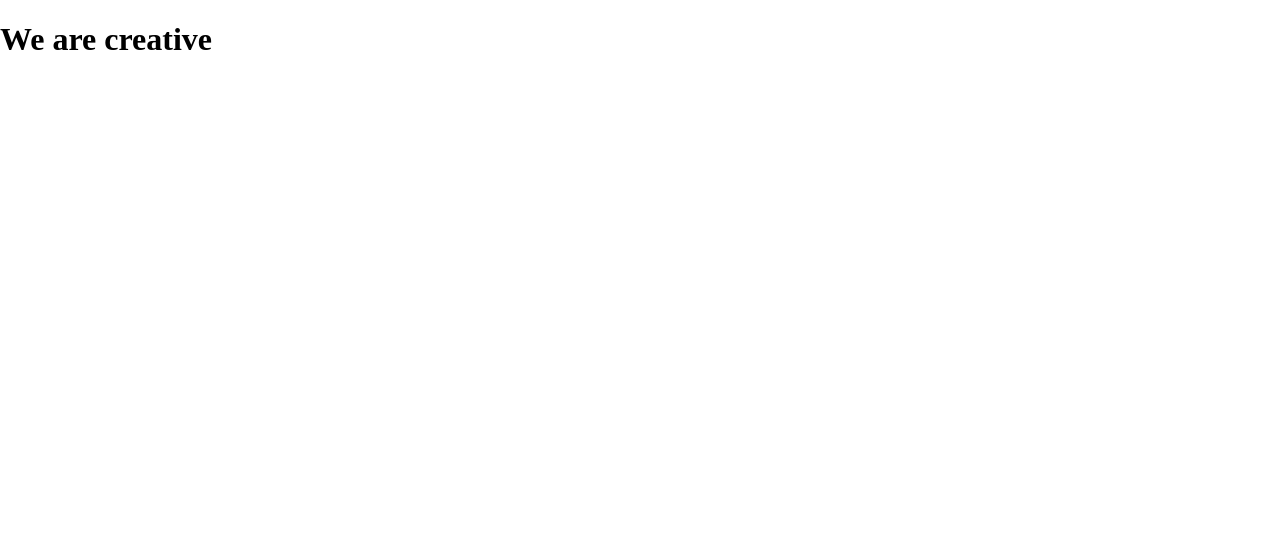
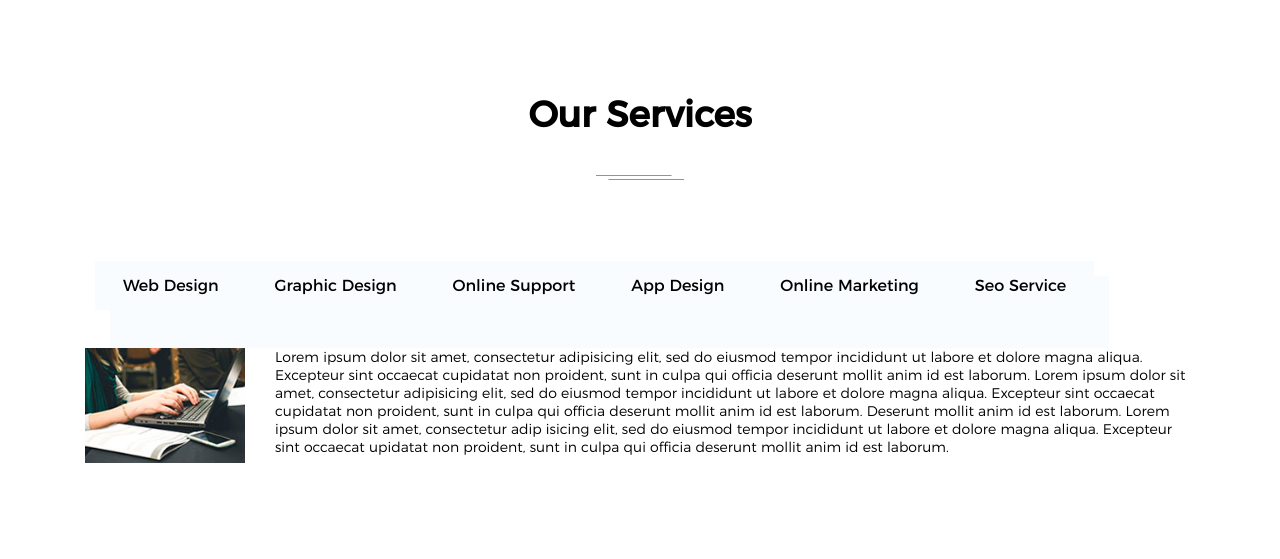
Before and after one commit to viktoromelchuk/umlanding, a plain HTML site: page index.html in a window 1280 px wide. Drawn offline with Linux system fonts and the light colour scheme; files whose address does not match are found by name.

Commit message:
Kostya-dev

```diff
--- a/css/style.css
+++ b/css/style.css
@@ -14,39 +14,9 @@ body{
 
 /*---------------------*/
 /*==== Fonts Start ====*/
-@font-face {
-	font-family: 'Montserrat-Regular';
-	src:
-		url('../fonts/Montserrat-Regular.eot?#iefix') format('embedded-opentype'),
-		url('../fonts/Montserrat-Regular.otf')  format('opentype'),
-		url('../fonts/Montserrat-Regular.woff') format('woff'),
-		url('../fonts/Montserrat-Regular.ttf')  format('truetype'),
-		url('../fonts/Montserrat-Regular.svg#Montserrat-Regular') format('svg');
-	font-weight: normal;
-	font-style: normal;
-}
-@font-face {
-	font-family: 'Montserrat-Light';
-	src:
-		url('../fonts/Montserrat-Light.eot?#iefix') format('embedded-opentype'),
-		url('../fonts/Montserrat-Light.otf')  format('opentype'),
-		url('../fonts/Montserrat-Light.woff') format('woff'),
-		url('../fonts/Montserrat-Light.ttf')  format('truetype'),
-		url('../fonts/Montserrat-Light.svg#Montserrat-Light') format('svg');
-	font-weight: normal;
-	font-style: normal;
-}
-@font-face {
-	font-family: 'Montserrat-Bold';
-	src:
-		url('../fonts/Montserrat-Bold.eot?#iefix') format('embedded-opentype'),
-		url('../fonts/Montserrat-Bold.otf')  format('opentype'),
-		url('../fonts/Montserrat-Bold.woff') format('woff'),
-		url('../fonts/Montserrat-Bold.ttf')  format('truetype'),
-		url('../fonts/Montserrat-Bold.svg#Montserrat-Bold') format('svg');
-	font-weight: normal;
-	font-style: normal;
-}
+
+
+
 /*==== Fonts End ====*/
 /*-------------------*/
 
@@ -82,7 +52,117 @@ body{
 
 /*---------------------------------*/
 /*==== Section #services Start ====*/
+@font-face {
+	font-family: 'Montserrat-Regular';
+	src:
+			url('../fonts/Montserrat-Regular.eot?#iefix') format('embedded-opentype'),
+			url('../fonts/Montserrat-Regular.otf')  format('opentype'),
+			url('../fonts/Montserrat-Regular.woff') format('woff'),
+			url('../fonts/Montserrat-Regular.ttf')  format('truetype'),
+			url('../fonts/Montserrat-Regular.svg#Montserrat-Regular') format('svg');
+	font-weight: normal;
+	font-style: normal;
+}
+@font-face {
+	font-family: 'Montserrat-Light';
+	src:
+			url('../fonts/Montserrat-Light.eot?#iefix') format('embedded-opentype'),
+			url('../fonts/Montserrat-Light.otf')  format('opentype'),
+			url('../fonts/Montserrat-Light.woff') format('woff'),
+			url('../fonts/Montserrat-Light.ttf')  format('truetype'),
+			url('../fonts/Montserrat-Light.svg#Montserrat-Light') format('svg');
+	font-weight: normal;
+	font-style: normal;
+}
+@font-face {
+	font-family: 'Montserrat-Bold';
+	src:
+			url('../fonts/Montserrat-Bold.eot?#iefix') format('embedded-opentype'),
+			url('../fonts/Montserrat-Bold.otf')  format('opentype'),
+			url('../fonts/Montserrat-Bold.woff') format('woff'),
+			url('../fonts/Montserrat-Bold.ttf')  format('truetype'),
+			url('../fonts/Montserrat-Bold.svg#Montserrat-Bold') format('svg');
+	font-weight: normal;
+	font-style: normal;
+}
 
+
+
+
+
+
+#services .container{
+	margin:0 auto;
+	background-color: #ffffff;
+}
+#services ul{
+	list-style: none;
+
+}
+#services h1{
+	text-align: center;
+	font-family: 'Montserrat-Regular';
+	font-size: 36px;
+	margin-top: 92px;
+
+}
+#services .lines {
+	text-align: center;
+	margin-top: 25px;
+}
+
+#services ul{
+	margin-top: 92px;
+}
+#services li{
+	display: inline;
+	font-family: 'Montserrat-Regular';
+	font-size: 16px;
+	width: auto;
+	height: 72px;
+	background-color: #f8fcfe;
+	/*padding-right: 15px;*/
+	/*padding-left: 15px;*/
+	max-width: 100%;
+}
+
+#services li a {
+	display: inline;
+	padding: 15px 28px;
+	background: white;
+	color:black;
+	text-decoration: none;
+	/*position: relative;*/
+	background-color: #f8fcfe;
+	max-width: 100%;
+	margin-left: -30px;
+}
+
+#services .work{
+	max-width: 100%;
+}
+
+#services .lorem{
+	font-size: 14px;
+	font-family: 'Montserrat-Light';
+	margin-bottom: 100px;
+}
+
+#services li a:hover{
+	width: 100%;
+	background-color:#18cfab;
+	color:white;
+	text-align: center;
+
+}
+#services .work{
+	max-width: 100%;
+	/*margin-left: 20px;*/
+}
+#services li a:before{
+	background-image: url('../img/rectangle.png');
+
+}
 /*==== Section #services End ====*/
 /*-------------------------------*/
 
--- a/index.html
+++ b/index.html
@@ -9,7 +9,7 @@
 </head>
 <body>
 	<header>
-		<h1 class="page-title">We are creative</h1>
+		<!--<h1 class="page-title">We are creative</h1>-->
 	</header>
 	<main>
 		<section id="blocks">
@@ -30,6 +30,48 @@
 		</section>
 		<section id="services">
 			<!-- Our Services-->
+
+			<div class="container">
+				<div class="row">
+
+					<h1 class="our-service">Our Services</h1>
+
+				</div>
+				<div class="row">
+
+					<p class="lines"><img src="img/vert-lines.png" alt="lines"></p>
+				</div>
+
+				<div class="row">
+
+					<ul class="main-menu ">
+						<li class="section-menu col-2"><a href="#" class="first" >Web Design</a></li>
+						<li class="section-menu col-2"><a href="#" class="second">Graphic Design</a></li>
+						<li class="section-menu col-2"><a href="#" class="third">Online Support</a></li>
+						<li class="section-menu col-2"><a href="#" class="fourth">App Design</a></li>
+						<li class="section-menu col-2"><a href="#" class="fifth">Online Marketing</a></li>
+						<li class="section-menu col-2"><a href="#" class="six">Seo Service</a></li>
+					</ul>
+				</div>
+
+				<div class="row">
+					<img src="img/work.png" alt="work" class="work  col-2">
+					<span class="lorem col-10">
+						Lorem ipsum dolor sit amet, consectetur adipisicing elit, sed do eiusmod tempor
+						incididunt ut labore et dolore magna aliqua. Excepteur sint occaecat cupidatat
+						non proident, sunt in culpa qui officia deserunt mollit anim id est laborum.
+						Lorem ipsum dolor sit amet, consectetur adipisicing elit, sed do eiusmod tempor
+						incididunt ut labore et dolore magna aliqua. Excepteur sint occaecat cupidatat
+						non proident, sunt in culpa qui officia deserunt mollit anim id est laborum. Deserunt
+						mollit anim id est laborum. Lorem ipsum dolor sit amet, consectetur adip isicing elit,
+						sed do eiusmod tempor incididunt ut labore et dolore magna aliqua. Excepteur sint occaecat
+						upidatat non proident, sunt in culpa qui officia deserunt mollit anim id est laborum.
+					</span>
+
+
+				</div>
+
+			</div>
 
 		</section>
 		<section id="purchase">
```
Also changed, not shown: img/Image Here.png (added), img/rectangle.png (added), img/vert-lines.png (added), img/work.png (added).
